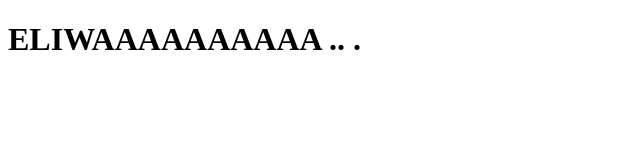
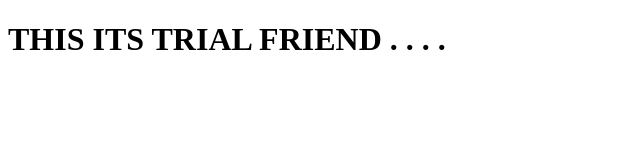
Before and after one commit to isayamwakalinga/test, a plain HTML site: page index.html in a window 1280 px wide. Shown: the whole page, without its empty margins (0-640 px from the left). Drawn offline with Linux system fonts and the light colour scheme.

Commit message:
second --commit

```diff
--- a/index.html
+++ b/index.html
@@ -7,6 +7,6 @@
     <title>Document</title>
 </head>
 <body>
-    <h1>ELIWAAAAAAAAAA ..  . </h1>
+    <h1>THIS ITS TRIAL FRIEND . . . . </h1>
 </body>
 </html>
```
